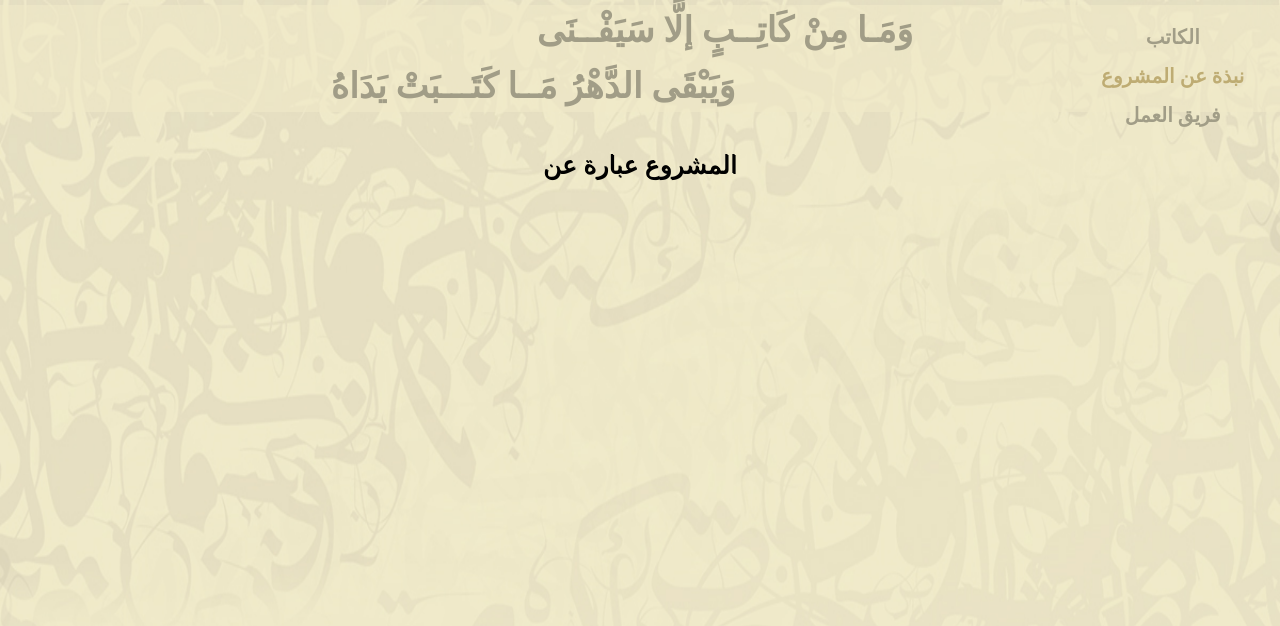
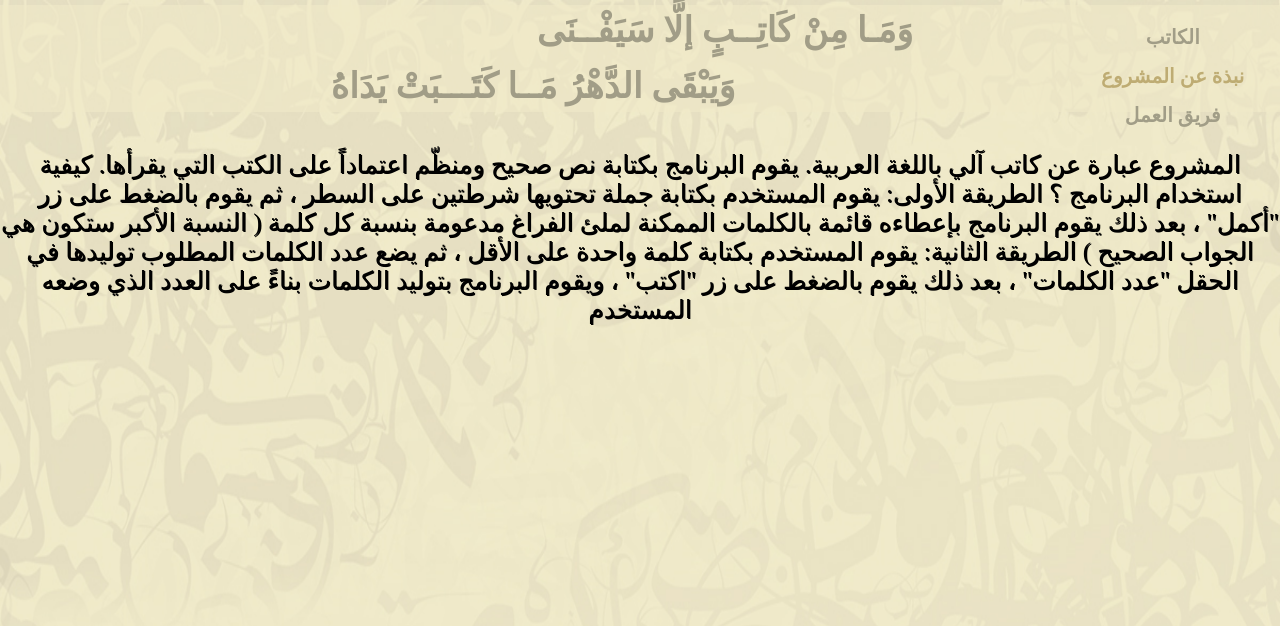
Before and after one commit to aaimsh/senior_project, a plain HTML site: page flaskr/flaskr/templates/about.html in a window 1280 px wide. Drawn offline with Linux system fonts and the light colour scheme; a web font is replaced by a local one.

Commit message:
Update about.html

```diff
--- a/flaskr/flaskr/templates/about.html
+++ b/flaskr/flaskr/templates/about.html
@@ -24,7 +24,17 @@
 		</header>
 		<div>
 			<p>
-				المشروع عبارة عن
+				المشروع عبارة عن كاتب آلي باللغة العربية. يقوم البرنامج بكتابة
+				نص صحيح ومنظّم اعتماداً على الكتب التي يقرأها.
+
+				كيفية استخدام البرنامج ؟
+				الطريقة الأولى:
+				يقوم المستخدم بكتابة جملة تحتويها شرطتين على السطر ، ثم يقوم
+				بالضغط على زر "أكمل" ، بعد ذلك يقوم البرنامج بإعطاءه قائمة
+				بالكلمات الممكنة لملئ الفراغ مدعومة بنسبة كل كلمة ( النسبة الأكبر ستكون هي الجواب الصحيح )
+				الطريقة الثانية:
+				يقوم المستخدم بكتابة كلمة واحدة على الأقل ، ثم يضع عدد الكلمات المطلوب توليدها في الحقل "عدد الكلمات" ، بعد
+				ذلك يقوم بالضغط على زر "اكتب" ، ويقوم البرنامج بتوليد الكلمات بناءً على العدد الذي وضعه المستخدم
 			</p>
 		</div>
 
```
